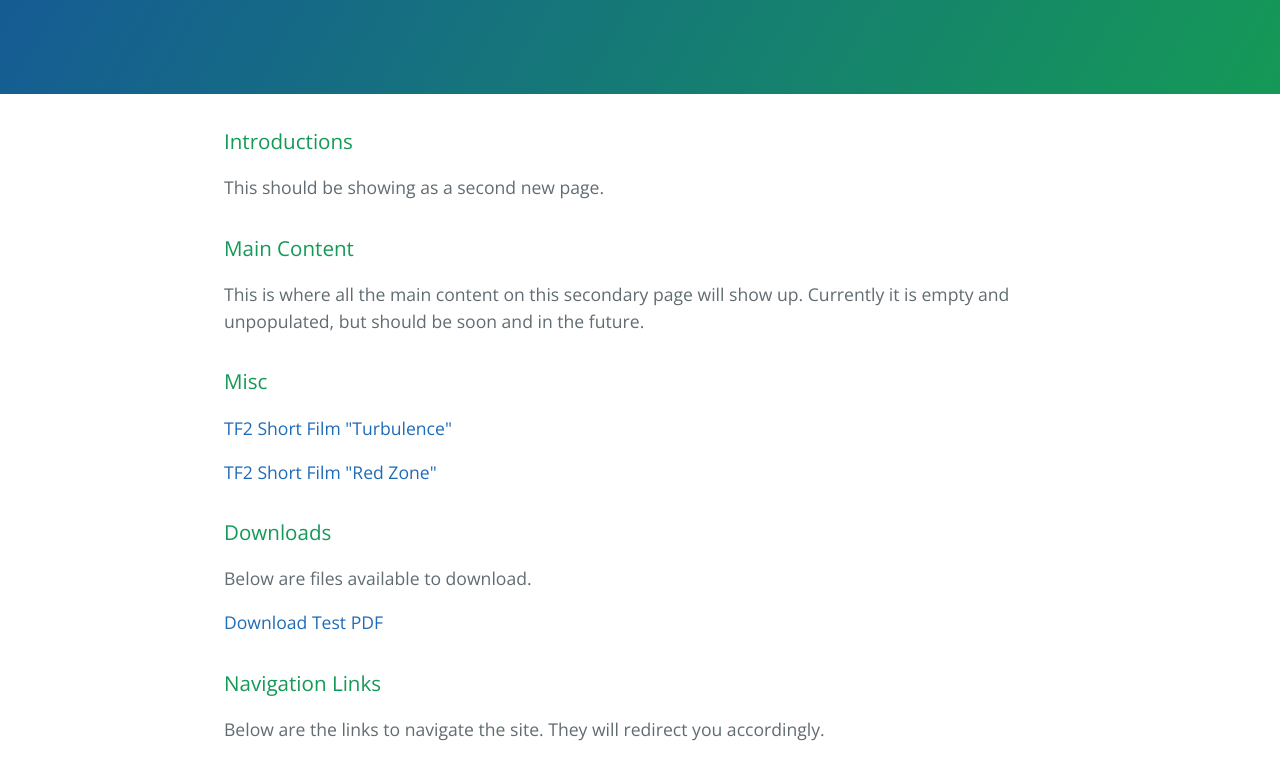
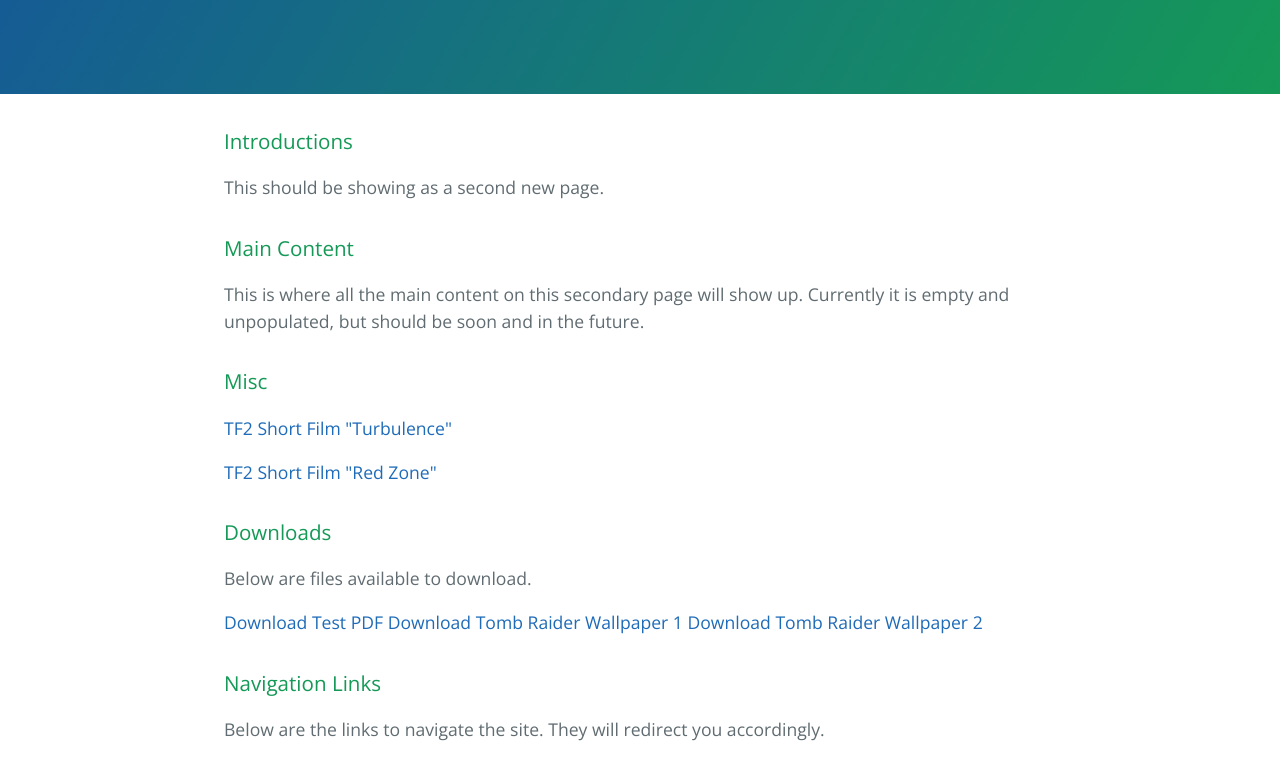
Before and after one commit to asunak22/asunak22.github.io, a plain HTML site: page page2.html in a window 1280 px wide. Shown: the part 176-933 px from the top of the page. Drawn offline with nearby package versions, Linux system fonts and the light colour scheme.

Commit message:
wallpaper

```diff
--- a/page2.html
+++ b/page2.html
@@ -43,6 +43,10 @@
 
   <a href="TEST.pdf" download="PDF">Download Test PDF</a>
 
+  <a href="tombraider.jpg" download="JPG">Download Tomb Raider Wallpaper 1</a>
+
+  <a href="tombraider2.jpg" download="JPG">Download Tomb Raider Wallpaper 2</a>
+
 <h3>
 
   <a id="welcome-to-github-pages" class="anchor" href="#welcome-to-github-pages" aria-hidden="true"><span aria-hidden="true" class="octicon octicon-link"></span></a>Navigation Links</h3>
```
Also changed, not shown: tombraider.jpg (added), tombraider2.jpg (added).
